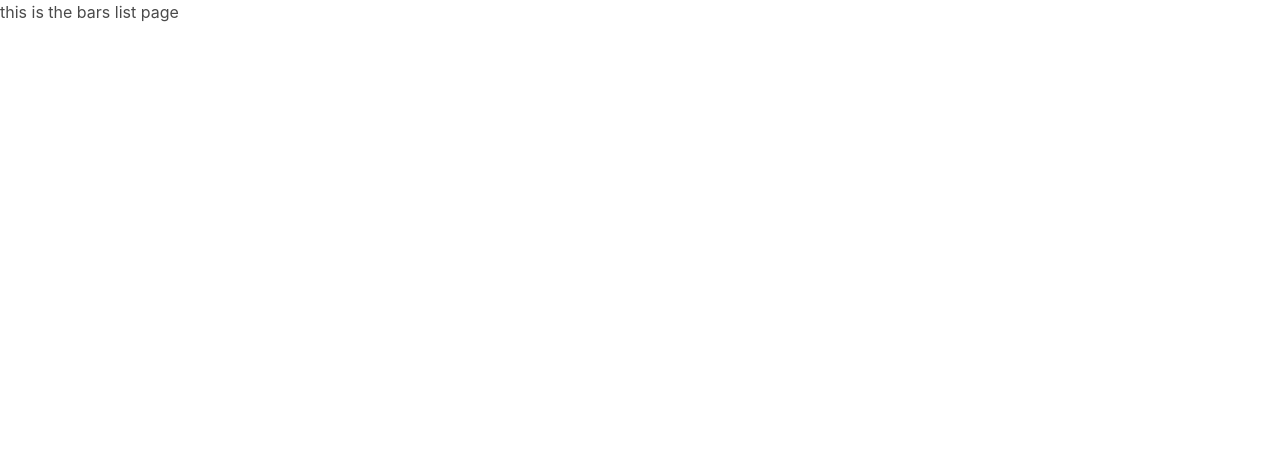
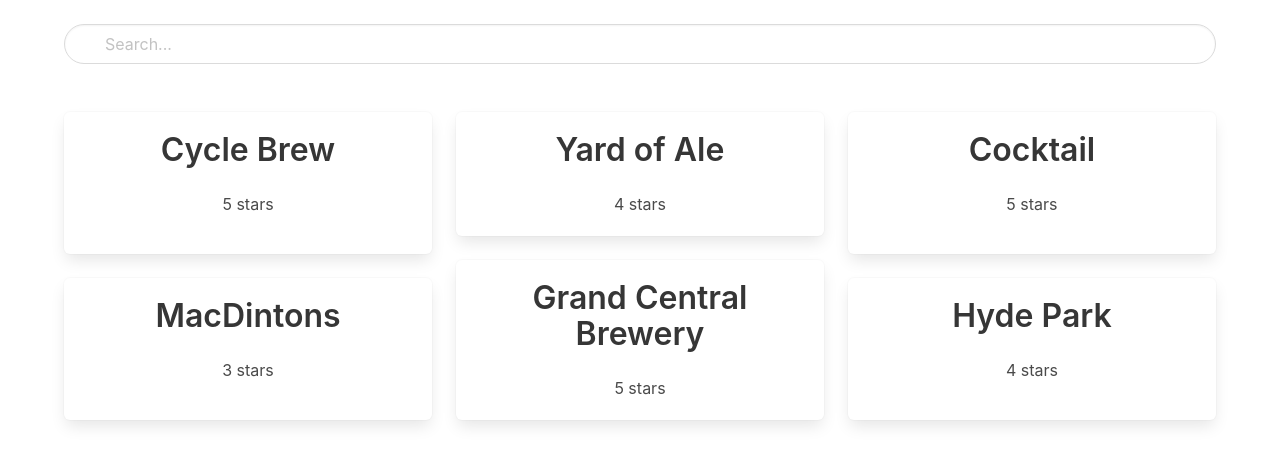
Before and after one commit to kfric/HappyHourHacksV2, a React (Create React App) app in the folder ClientApp/: page /bars in a window 1280 px wide. Shown: the top 464 px of the page. Built offline with nearby package versions, Linux system fonts and the light colour scheme.

Commit message:
Working on search bar

```diff
--- a/ClientApp/src/pages/Bars.jsx
+++ b/ClientApp/src/pages/Bars.jsx
@@ -1,5 +1,65 @@
 import React from 'react'
+import { Link } from 'react-router-dom'
+
+import 'bulma/css/bulma.min.css'
 
 export function Bars() {
-  return <h1>this is the bars list page</h1>
+  return (
+    <div>
+      <br />
+      <div className="container">
+        <div className="control has-icons-left">
+          <input
+            className="input is-rounded"
+            type="text"
+            placeholder="Search..."
+          />
+          <span className="icon is small is-left">
+            <i className=""></i>
+          </span>
+        </div>
+      </div>
+      <section className="section is-fullheight">
+        <div className="container">
+          <div class="tile is-ancestor">
+            <div className="tile is-4 is-vertical is-parent">
+              <Link to="/details/1" class="tile is-child box has-text-centered">
+                <p className="title">Cycle Brew</p>
+                <p>5 stars</p>
+              </Link>
+              <Link
+                to="/details/1"
+                className="tile is-child box has-text-centered"
+              >
+                <p className="title">MacDintons</p>
+                <p>3 stars</p>
+              </Link>
+            </div>
+            <div className="tile is-4 is-vertical is-parent">
+              <Link to="/details/1" class="tile is-child box has-text-centered">
+                <p class="title">Yard of Ale</p>
+                <p>4 stars</p>
+              </Link>
+              <Link to="/details/1" class="tile is-child box has-text-centered">
+                <p class="title">Grand Central Brewery</p>
+                <p>5 stars</p>
+              </Link>
+            </div>
+            <div class="tile is-4 is-vertical is-parent ">
+              <Link to="/details/1" class="tile is-child box has-text-centered">
+                <p class="title">Cocktail</p>
+                <p>5 stars</p>
+              </Link>
+              <Link to="/details/1" class="tile is-child box has-text-centered">
+                <p class="title">Hyde Park</p>
+                <p>4 stars</p>
+              </Link>
+            </div>
+          </div>
+        </div>
+      </section>
+    </div>
+  )
 }
+
+export default Bars
```
